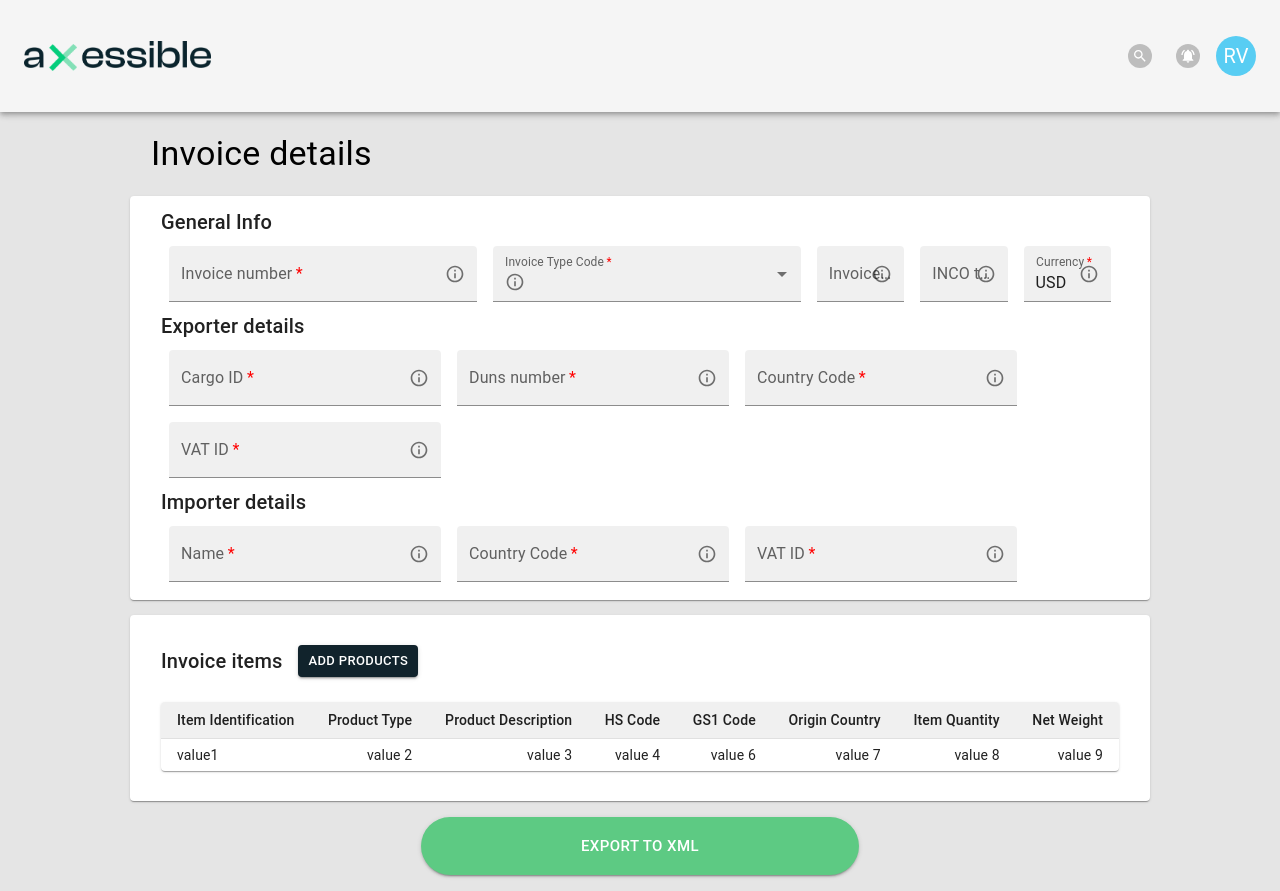
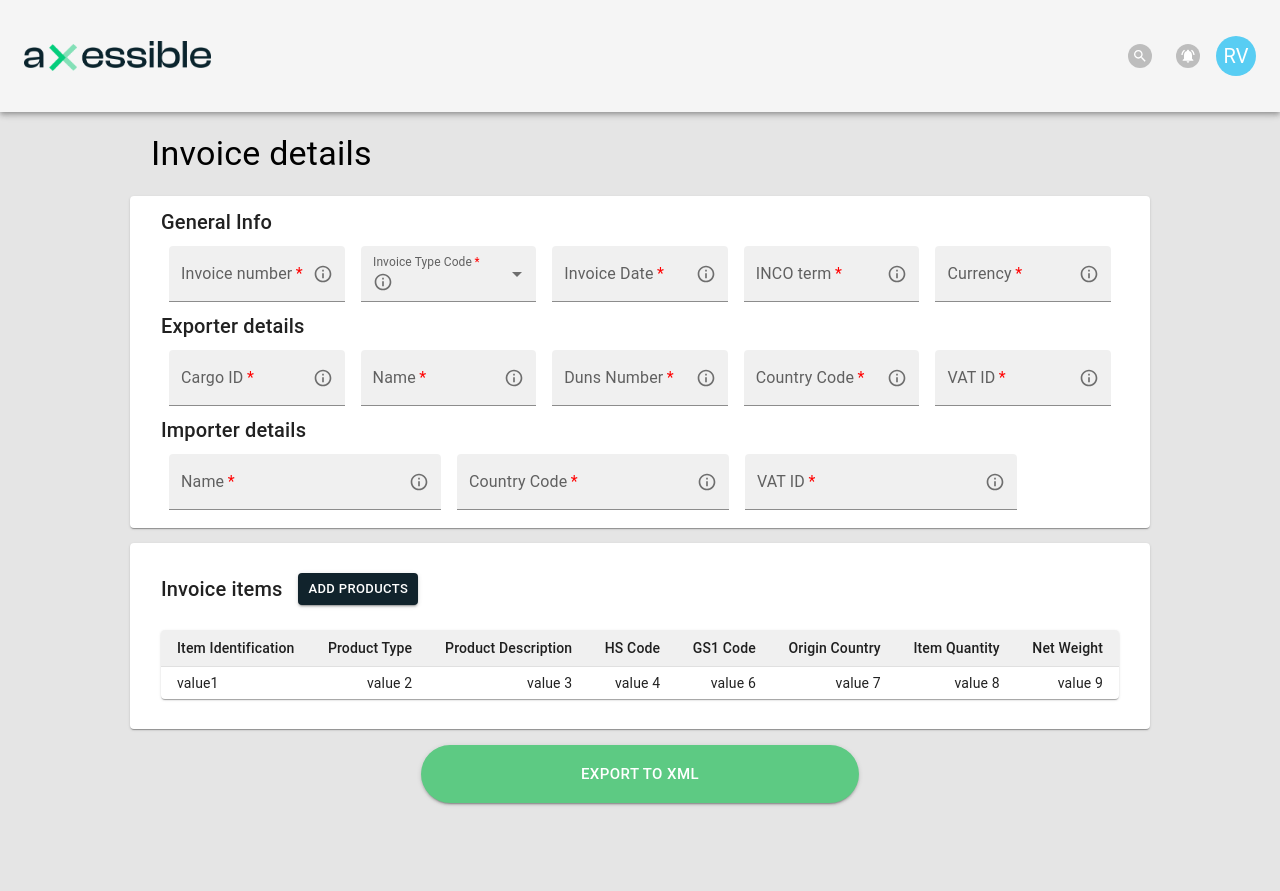
Before and after one commit to stan-gabriel/axessible-ui, a React (Create React App) app: page / in a window 1280 px wide. After the commit the page ends 819 px from the top, so only its background shows below. Built offline with nearby package versions, Linux system fonts and the light colour scheme.

Commit message:
create State for Invoice Details (WIP)

```diff
--- a/src/Pages/InvoiceInfo/InvoiceInfo.tsx
+++ b/src/Pages/InvoiceInfo/InvoiceInfo.tsx
@@ -3,7 +3,6 @@ import Box from '@mui/material/Box'
 import Typography from '@mui/material/Typography'
 import {
   Button,
-  InputAdornment,
   Paper,
   Table,
   TableBody,
@@ -11,14 +10,11 @@ import {
   TableContainer,
   TableHead,
   TableRow,
-  TextField,
 } from '@mui/material'
 import MenuItem from '@mui/material/MenuItem'
-import InfoOutlinedIcon from '@mui/icons-material/InfoOutlined'
-import Tooltip from '@mui/material/Tooltip'
 import { StyledTableCell } from '../../components/styledMuiComponents/InvoiceStyledTableCell'
 import InvoiceItemFormDialog from './components/InvoiceItemFormDialog'
-import { InvoiceInfoDefaultValues } from './invoiceInfo.types'
+import { IInvoiceInfo, InvoiceInfoDefaultValues } from './invoiceInfo.types'
 import TextFieldCustom from '../../components/TextFieldCustom'
 
 interface InvoiceInfoProps {}
@@ -72,7 +68,7 @@ const tableRows = [
 const InvoiceInfo: FC<InvoiceInfoProps> = () => {
   // const [invoiceTypeCode, setInvoiceTypeCode] = React.useState('Commercial')
   const [openInvoiceItemFrom, setOpenInvoiceItemFrom] = React.useState(false)
-  const [invoiceInfo, setInvoiceInfo] = React.useState(InvoiceInfoDefaultValues)
+  const [invoiceInfo, setInvoiceInfo] = React.useState<IInvoiceInfo>(InvoiceInfoDefaultValues)
 
   function handleInvoiceFormChange(event: React.ChangeEvent<HTMLInputElement>) {
     console.log(event.target.name, ' - NAME')
@@ -85,10 +81,6 @@ const InvoiceInfo: FC<InvoiceInfoProps> = () => {
 
   const handelAddInvoiceItem = () => {
     setOpenInvoiceItemFrom(true)
-  }
-
-  const handleChange = (event: React.ChangeEvent<HTMLInputElement>) => {
-    // setInvoiceTypeCode(event.target.value)
   }
 
   return (
@@ -108,10 +100,10 @@ const InvoiceInfo: FC<InvoiceInfoProps> = () => {
         >
           <TextFieldCustom
             required
-            name="filled-required"
+            type="number"
+            name="invoiceNumber"
             toolTip="Some info"
             label="Invoice number"
-            type="number"
             onChange={handleInvoiceFormChange}
           />
 
@@ -132,56 +124,29 @@ const InvoiceInfo: FC<InvoiceInfoProps> = () => {
             ))}
           </TextFieldCustom>
 
-          <TextField
+          <TextFieldCustom
             required
-            id="filled-required"
+            name="invoiceDate"
             label="Invoice Date"
-            defaultValue=""
-            variant="filled"
-            InputProps={{
-              endAdornment: (
-                <InputAdornment position="end">
-                  <Tooltip title="Some info">
-                    <InfoOutlinedIcon fontSize="small" />
-                  </Tooltip>
-                </InputAdornment>
-              ),
-            }}
+            toolTip="Some info"
+            onChange={handleInvoiceFormChange}
           />
 
-          <TextField
+          <TextFieldCustom
             required
-            id="filled-required"
+            type="number"
+            name="incoTerm"
             label="INCO term"
-            type="number"
-            defaultValue=""
-            variant="filled"
-            InputProps={{
-              endAdornment: (
-                <InputAdornment position="end">
-                  <Tooltip title="Some info">
-                    <InfoOutlinedIcon fontSize="small" />
-                  </Tooltip>
-                </InputAdornment>
-              ),
-            }}
+            toolTip="Some info"
+            onChange={handleInvoiceFormChange}
           />
 
-          <TextField
+          <TextFieldCustom
             required
-            id="filled-required"
+            name="currency"
             label="Currency"
-            defaultValue="USD"
-            variant="filled"
-            InputProps={{
-              endAdornment: (
-                <InputAdornment position="end">
-                  <Tooltip title="Some info">
-                    <InfoOutlinedIcon fontSize="small" />
-                  </Tooltip>
-                </InputAdornment>
-              ),
-            }}
+            toolTip="Some info"
+            onChange={handleInvoiceFormChange}
           />
         </Box>
 
@@ -190,74 +155,47 @@ const InvoiceInfo: FC<InvoiceInfoProps> = () => {
         <Box
           sx={{
             '& .MuiTextField-root': { m: 1 },
+            display: 'flex',
           }}
         >
-          <TextField
+          <TextFieldCustom
             required
-            id="filled-required"
+            name="exportCargoId"
             label="Cargo ID"
-            defaultValue=""
-            variant="filled"
-            InputProps={{
-              endAdornment: (
-                <InputAdornment position="end">
-                  <Tooltip title="Some info">
-                    <InfoOutlinedIcon fontSize="small" />
-                  </Tooltip>
-                </InputAdornment>
-              ),
-            }}
+            toolTip="Some info"
+            onChange={handleInvoiceFormChange}
           />
 
-          <TextField
+          <TextFieldCustom
             required
-            id="filled-required"
-            label="Duns number"
-            defaultValue=""
-            variant="filled"
-            InputProps={{
-              endAdornment: (
-                <InputAdornment position="end">
-                  <Tooltip title="Some info">
-                    <InfoOutlinedIcon fontSize="small" />
-                  </Tooltip>
-                </InputAdornment>
-              ),
-            }}
+            name="exportName"
+            label="Name"
+            toolTip="Some info"
+            onChange={handleInvoiceFormChange}
           />
 
-          <TextField
+          <TextFieldCustom
             required
-            id="filled-required"
-            label="Country Code"
-            defaultValue=""
-            variant="filled"
-            InputProps={{
-              endAdornment: (
-                <InputAdornment position="end">
-                  <Tooltip title="Some info">
-                    <InfoOutlinedIcon fontSize="small" />
-                  </Tooltip>
-                </InputAdornment>
-              ),
-            }}
+            name="exportDunsNumber"
+            label="Duns Number"
+            toolTip="Some info"
+            onChange={handleInvoiceFormChange}
           />
 
-          <TextField
+          <TextFieldCustom
             required
-            id="filled-required"
+            name="exportCountryCode"
+            label="Country Code"
+            toolTip="Some info"
+            onChange={handleInvoiceFormChange}
+          />
+
+          <TextFieldCustom
+            required
+            name="exportVatId"
             label="VAT ID"
-            defaultValue=""
-            variant="filled"
-            InputProps={{
-              endAdornment: (
-                <InputAdornment position="end">
-                  <Tooltip title="Some info">
-                    <InfoOutlinedIcon fontSize="small" />
-                  </Tooltip>
-                </InputAdornment>
-              ),
-            }}
+            toolTip="Some info"
+            onChange={handleInvoiceFormChange}
           />
         </Box>
 
@@ -266,57 +204,32 @@ const InvoiceInfo: FC<InvoiceInfoProps> = () => {
         <Box
           sx={{
             '& .MuiTextField-root': { m: 1 },
+            display: 'flex',
           }}
         >
-          <TextField
+          <TextFieldCustom
             required
-            id="filled-required"
+            name="importName"
             label="Name"
-            defaultValue=""
-            variant="filled"
-            InputProps={{
-              endAdornment: (
-                <InputAdornment position="end">
-                  <Tooltip title="Some info">
-                    <InfoOutlinedIcon fontSize="small" />
-                  </Tooltip>
-                </InputAdornment>
-              ),
-            }}
+            toolTip="Some info"
+            onChange={handleInvoiceFormChange}
           />
 
-          <TextField
+          <TextFieldCustom
             required
-            id="filled-required"
+            name="importCountryCode"
             label="Country Code"
-            defaultValue=""
-            variant="filled"
-            InputProps={{
-              endAdornment: (
-                <InputAdornment position="end">
-                  <Tooltip title="Some info">
-                    <InfoOutlinedIcon fontSize="small" />
-                  </Tooltip>
-                </InputAdornment>
-              ),
-            }}
+            toolTip="Some info"
+            onChange={handleInvoiceFormChange}
           />
 
-          <TextField
+          <TextFieldCustom
             required
-            id="filled-required"
+            type="number"
+            name="importVatId"
             label="VAT ID"
-            defaultValue=""
-            variant="filled"
-            InputProps={{
-              endAdornment: (
-                <InputAdornment position="end">
-                  <Tooltip title="Some info">
-                    <InfoOutlinedIcon fontSize="small" />
-                  </Tooltip>
-                </InputAdornment>
-              ),
-            }}
+            toolTip="Some info"
+            onChange={handleInvoiceFormChange}
           />
         </Box>
       </Paper>
@@ -383,6 +296,7 @@ const InvoiceInfo: FC<InvoiceInfoProps> = () => {
           variant="contained"
           size="large"
           sx={{ backgroundColor: '#5DCA83', borderRadius: '2rem', m: '1rem', p: '1rem 10rem' }}
+          onClick={() => console.log(invoiceInfo, 'INVOICE INFO FORM')}
         >
           Export to XML
         </Button>
--- a/src/Pages/InvoiceInfo/invoiceInfo.types.ts
+++ b/src/Pages/InvoiceInfo/invoiceInfo.types.ts
@@ -1,38 +1,38 @@
-export interface InvoiceInfo {
-  invoiceNumber: number | null
+export interface IInvoiceInfo {
+  invoiceNumber: number | undefined
   invoiceTypeCode: string
   invoiceDate: string
-  incoTerm: number | null
+  incoTerm: number | undefined
   currency: string
   exportCargoId: string
   exportName: string
-  exportCode: string
+  exportDunsNumber: string
   exportCountryCode: string
-  exportVatId: number | null
+  exportVatId: number | undefined
   importName: string
   importCountryCode: string
-  importVarId: number | null
-  invoiceItems: InvoiceItem[]
+  importVatId: number | undefined
+  invoiceItems: IInvoiceItem[]
 }
 
-export const InvoiceInfoDefaultValues: InvoiceInfo = {
-  invoiceNumber: null,
+export const InvoiceInfoDefaultValues: IInvoiceInfo = {
+  invoiceNumber: undefined,
   invoiceTypeCode: '',
   invoiceDate: '',
-  incoTerm: null,
+  incoTerm: undefined,
   currency: '',
   exportCargoId: '',
   exportName: '',
-  exportCode: '',
+  exportDunsNumber: '',
   exportCountryCode: '',
-  exportVatId: null,
+  exportVatId: undefined,
   importName: '',
   importCountryCode: '',
-  importVarId: null,
+  importVatId: undefined,
   invoiceItems: [],
 }
 
-export interface InvoiceItem {
+export interface IInvoiceItem {
   itemIdentification: string
   productType: string
   productDescription: string
```
